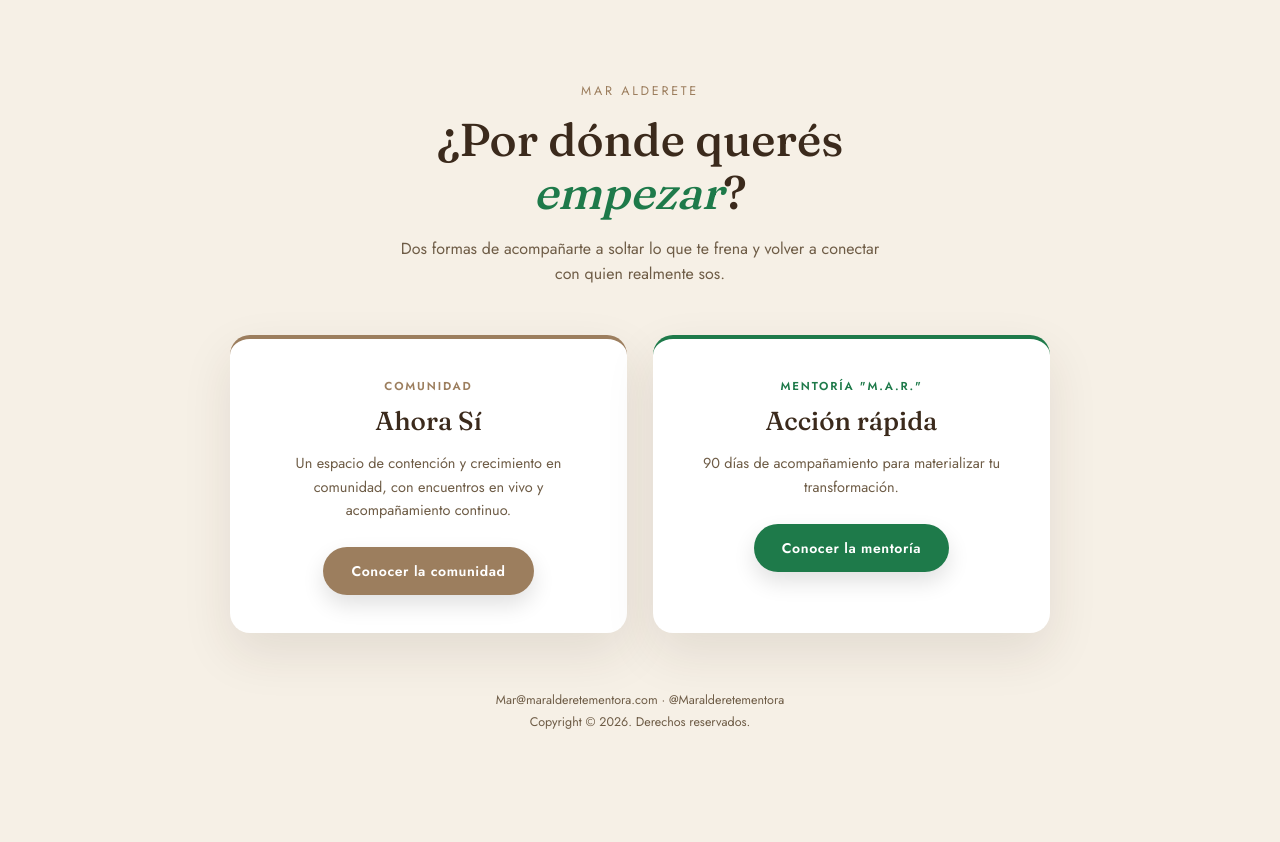
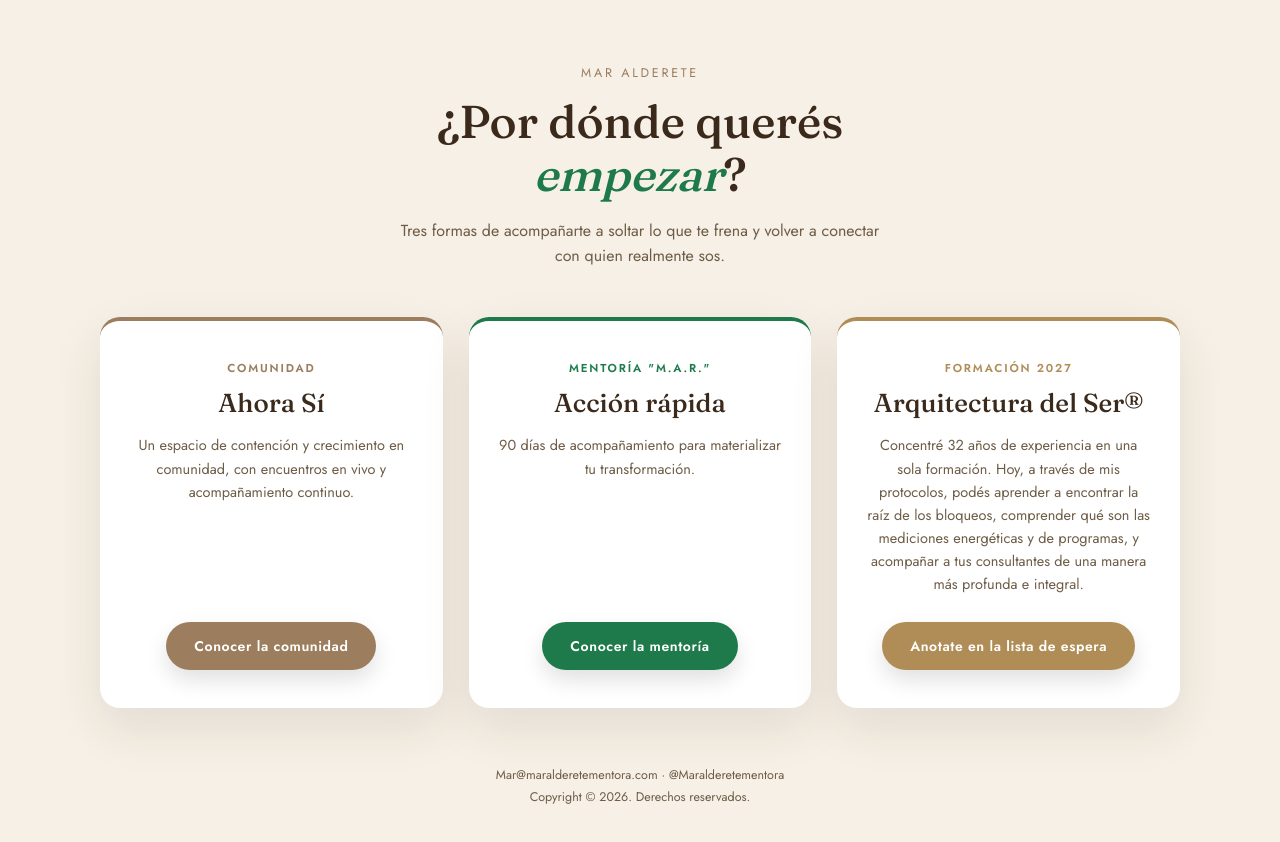
Before and after one commit to MarMentora/maralderetementora-inicio, a plain HTML site: page index.html in a window 1280 px wide. Before the commit the page ends 800 px from the top, so only its background shows below. Drawn offline with Linux system fonts and the light colour scheme.

Commit message:
Agregar tarjeta de Formacion 2027

```diff
--- a/index.html
+++ b/index.html
@@ -40,7 +40,8 @@ img,video{max-width:100%;display:block;}
 h1{font-family:var(--serif);font-weight:500;font-size:clamp(30px,5.5vw,46px);line-height:1.15;margin:0 0 16px;text-wrap:balance;}
 h1 em{font-style:italic;color:var(--verde);}
 .sub{font-size:16px;color:var(--brown-soft);max-width:480px;margin:0 auto 48px;line-height:1.6;}
-.cards{display:grid;grid-template-columns:1fr 1fr;gap:26px;width:100%;max-width:820px;}
+.cards{display:grid;grid-template-columns:repeat(3,1fr);gap:26px;width:100%;max-width:1080px;}
+@media (max-width:980px){.cards{grid-template-columns:1fr 1fr;}}
 @media (max-width:680px){.cards{grid-template-columns:1fr;}}
 .card{
   background:var(--white);border-radius:var(--radius);box-shadow:var(--shadow);
@@ -59,7 +60,9 @@ h1 em{font-style:italic;color:var(--verde);}
   transition:opacity .2s ease;
 }
 .card .btn:hover{opacity:.88;}
+.card .btn{margin-top:auto;}
 .card.mentoria{--accent:var(--verde);}
+.card.formacion{--accent:#B08D57;}
 footer{margin-top:56px;font-size:12.5px;color:var(--brown-soft);text-align:center;line-height:1.8;}
 footer a{color:var(--brown-soft);}
 @media (prefers-color-scheme: dark){
@@ -76,7 +79,7 @@ footer a{color:var(--brown-soft);}
   <div class="wrap">
     <p class="eyebrow">Mar Alderete</p>
     <h1>¿Por dónde querés<br><em>empezar</em>?</h1>
-    <p class="sub">Dos formas de acompañarte a soltar lo que te frena y volver a conectar con quien realmente sos.</p>
+    <p class="sub">Tres formas de acompañarte a soltar lo que te frena y volver a conectar con quien realmente sos.</p>
     <div class="cards">
       <a href="https://comunidad.maralderetementora.com" class="card" style="text-decoration:none;color:inherit;">
         <p class="tag">Comunidad</p>
@@ -90,6 +93,12 @@ footer a{color:var(--brown-soft);}
         <p>90 días de acompañamiento para materializar tu transformación.</p>
         <span class="btn">Conocer la mentoría</span>
       </a>
+      <a href="https://wa.me/5491132867104?text=Hola%20Mar%2C%20quiero%20anotarme%20en%20la%20lista%20de%20espera%20de%20la%20Formaci%C3%B3n%202027" target="_blank" rel="noopener" class="card formacion" style="text-decoration:none;color:inherit;">
+        <p class="tag">Formación 2027</p>
+        <h2>Arquitectura del Ser®</h2>
+        <p>Concentré 32 años de experiencia en una sola formación. Hoy, a través de mis protocolos, podés aprender a encontrar la raíz de los bloqueos, comprender qué son las mediciones energéticas y de programas, y acompañar a tus consultantes de una manera más profunda e integral.</p>
+        <span class="btn">Anotate en la lista de espera</span>
+      </a>
     </div>
     <footer>
       Mar@maralderetementora.com · @Maralderetementora<br>
```
